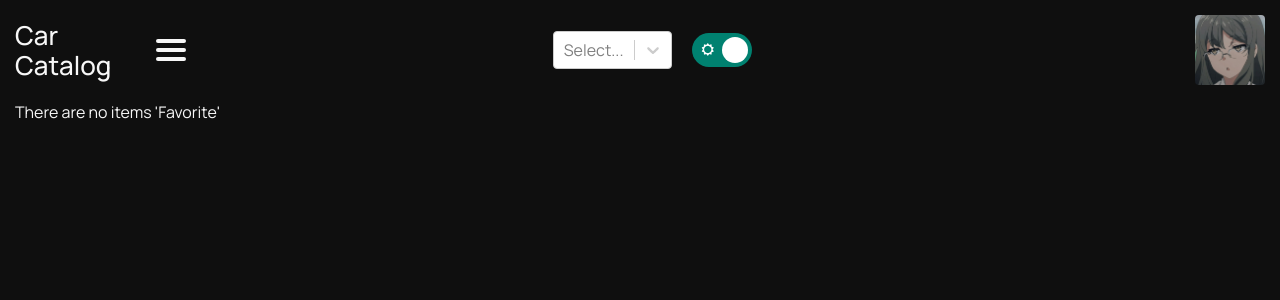
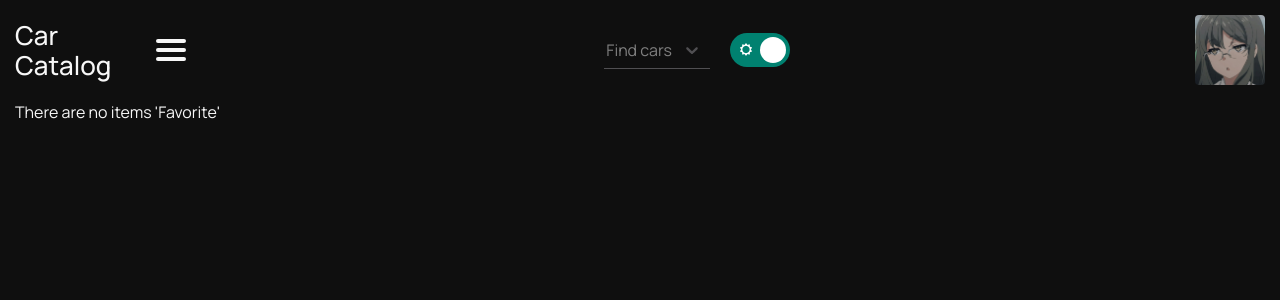
Before and after one commit to kashubyak/car-Catalog, a React (Vite) app: page /favourite in a window 1280 px wide. Shown: the top 300 px of the page. Built offline with nearby package versions, Linux system fonts and the light colour scheme.

Commit message:
The search system of the page has been stylized and animated, the search does not occupy the entire available width of the header, and the correct adaptation for mobile has not yet been made

```diff
--- a/src/assets/style/global.css
+++ b/src/assets/style/global.css
@@ -7,7 +7,7 @@
 	--body-color: #f7f7f7;
 	--white-color: #0f0f0f;
 	--theme-color: #607274;
-	--card-back: #f6f5f2;
+	--card-back: #ebebe7;
 	--input-back: #505761;
 }
 .darkTheme {
--- a/src/components/ui/header/Header.module.css
+++ b/src/components/ui/header/Header.module.css
@@ -23,6 +23,3 @@
 .headerContent {
 	width: 100%;
 }
-.headerContent form {
-	width: 85%;
-}
--- /dev/null
+++ b/src/components/ui/header/searchForm/SearchForm.css
@@ -0,0 +1,68 @@
+.dFlex {
+	display: flex;
+	align-items: center;
+	justify-content: center;
+	width: 100%;
+}
+.dFlex .custom-styles__control {
+	background-color: transparent;
+	border: none;
+	outline: none;
+	border-radius: 0;
+	border-bottom: 1px solid #504f52;
+	box-shadow: none;
+	margin: 0px 10px;
+}
+.dFlex .custom-styles__value-container {
+	cursor: text;
+	padding: 0;
+}
+.dFlex .custom-styles__input-container {
+	color: var(--white-color);
+}
+.dFlex .custom-styles__indicator-separator {
+	display: none;
+}
+.dFlex .custom-styles__indicators {
+	cursor: pointer;
+}
+.dFlex .custom-styles__indicator {
+	color: #504f52;
+}
+.dFlex .custom-styles__multi-value {
+	background-color: var(--card-back);
+	border-radius: 0.5rem;
+}
+.dFlex .custom-styles__multi-value__label {
+	color: var(--white-color);
+}
+.dFlex .custom-styles__menu {
+	background-color: var(--body-color);
+	border-radius: 0.5rem;
+	animation: animationScaleIn 0.2s ease-in-out;
+}
+@keyframes animationScaleIn {
+	0% {
+		opacity: 0;
+		transform: translateY(-50px);
+	}
+	50% {
+		opacity: 0.3;
+	}
+	100% {
+		opacity: 1;
+		transform: translateY(0);
+	}
+}
+.dFlex .custom-styles__option {
+	cursor: pointer;
+}
+.dFlex .custom-styles__option--is-focused {
+	background-color: var(--card-back);
+	opacity: 0.5;
+}
+@media (max-width: 600px) {
+	.switchTheme {
+		display: none;
+	}
+}
--- a/src/components/ui/header/searchForm/SearchForm.module.css
+++ /dev/null
@@ -1,11 +0,0 @@
-.dFlex {
-	display: flex;
-	align-items: center;
-	justify-content: center;
-}
-
-@media (max-width: 600px) {
-	.switchTheme {
-		display: none;
-	}
-}
--- a/src/components/ui/header/searchForm/SearchForm.tsx
+++ b/src/components/ui/header/searchForm/SearchForm.tsx
@@ -1,8 +1,10 @@
 import { FC, useState } from 'react'
-import Select, { MultiValue } from 'react-select'
+import Select, { ActionMeta, MultiValue } from 'react-select'
+import makeAnimated from 'react-select/animated'
 import { IOption, ISearchFormProps } from 'types/content.interface'
-import styles from './SearchForm.module.css'
+import './SearchForm.css'
 import { Switch } from './switcher/Switch'
+
 const SearchForm: FC<ISearchFormProps> = ({ onFilter, data }) => {
 	const [selectedOptions, setSelectedOptions] = useState<MultiValue<IOption>>([])
 	const options: IOption[] = data
@@ -12,10 +14,14 @@ const SearchForm: FC<ISearchFormProps> = ({ onFilter, data }) => {
 		  }))
 		: []
 
-	const handleChange = (selectedOptions: MultiValue<IOption>) => {
-		setSelectedOptions(selectedOptions)
-		if (selectedOptions && selectedOptions.length > 0) {
-			const selectedValues = selectedOptions.map(option => option.value)
+	const animatedComponents = makeAnimated()
+	const handleChange = (
+		newValue: MultiValue<IOption>,
+		actionMeta: ActionMeta<IOption>,
+	) => {
+		setSelectedOptions(newValue)
+		if (newValue && newValue.length > 0) {
+			const selectedValues = newValue.map(option => option.value)
 			onFilter(data.filter(item => selectedValues.includes(item.name)))
 		} else {
 			onFilter(data)
@@ -23,12 +29,20 @@ const SearchForm: FC<ISearchFormProps> = ({ onFilter, data }) => {
 	}
 
 	return (
-		<form className={`${styles.dFlex}`}>
-			<Select isMulti onChange={handleChange} options={options} />
-			<div className={styles.switchTheme}>
+		<form className='dFlex'>
+			<Select
+				components={animatedComponents}
+				classNamePrefix='custom-styles'
+				onChange={handleChange}
+				options={options}
+				placeholder='Find cars'
+				isMulti
+			/>
+			<div className='switchTheme'>
 				<Switch />
 			</div>
 		</form>
 	)
 }
+
 export { SearchForm }
--- a/src/components/ui/header/searchForm/switcher/Switch.module.css
+++ b/src/components/ui/header/searchForm/switcher/Switch.module.css
@@ -3,7 +3,7 @@
 	display: inline-block;
 	width: 60px;
 	height: 34px;
-	margin-left: 20px;
+	margin: 0px 10px;
 	padding: 0px 5px;
 }
 .switch input {
```
